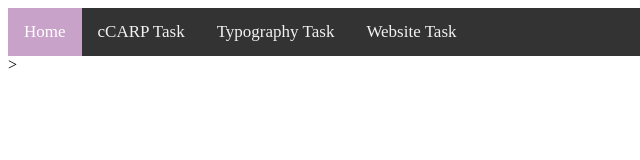
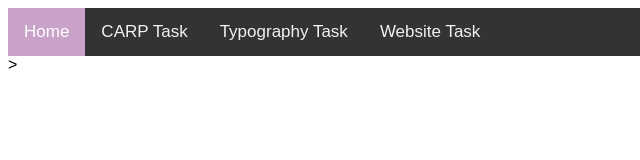
Before and after one commit to lukehazlewood/Luke-Website, a plain HTML site: page CARPTASK.html in a window 1280 px wide. Shown: the full height of the page, 0-640 px from the left. Drawn offline with Linux system fonts and the light colour scheme.

Commit message:
Typo issues and font change

```diff
--- a/CARPTASK.html
+++ b/CARPTASK.html
@@ -13,7 +13,7 @@
 
     <div class="topnav">
         <a class="active" href="#home">Home</a>
-        <a href="CARPTASK.html">cCARP Task</a>
+        <a href="CARPTASK.html">CARP Task</a>
         <a href="TypoTask.html">Typography Task</a>
         <a href="WebTask.html">Website Task</a>
       </div>
--- a/csssheet.css
+++ b/csssheet.css
@@ -1,4 +1,4 @@
-.p1 {
+body {
     font-family: Arial, Helvetica, sans-serif;
   }
 
```
